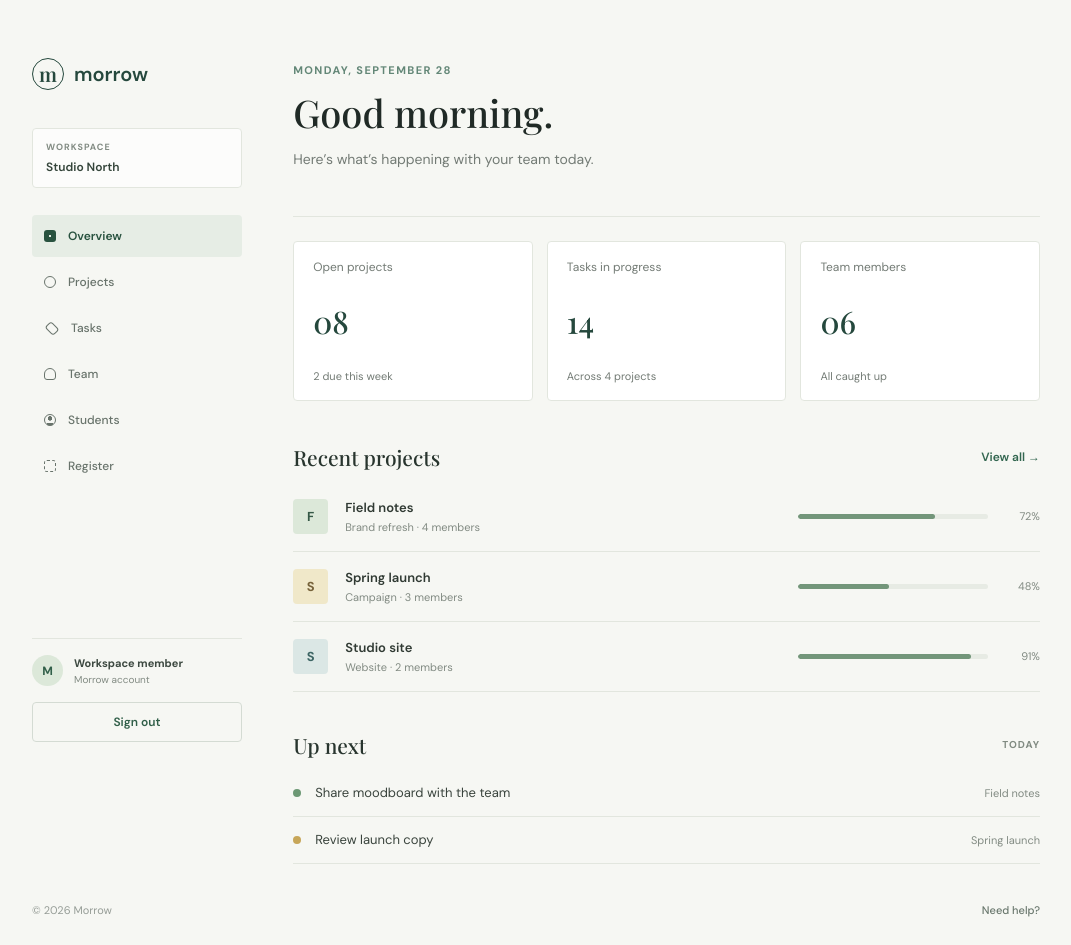
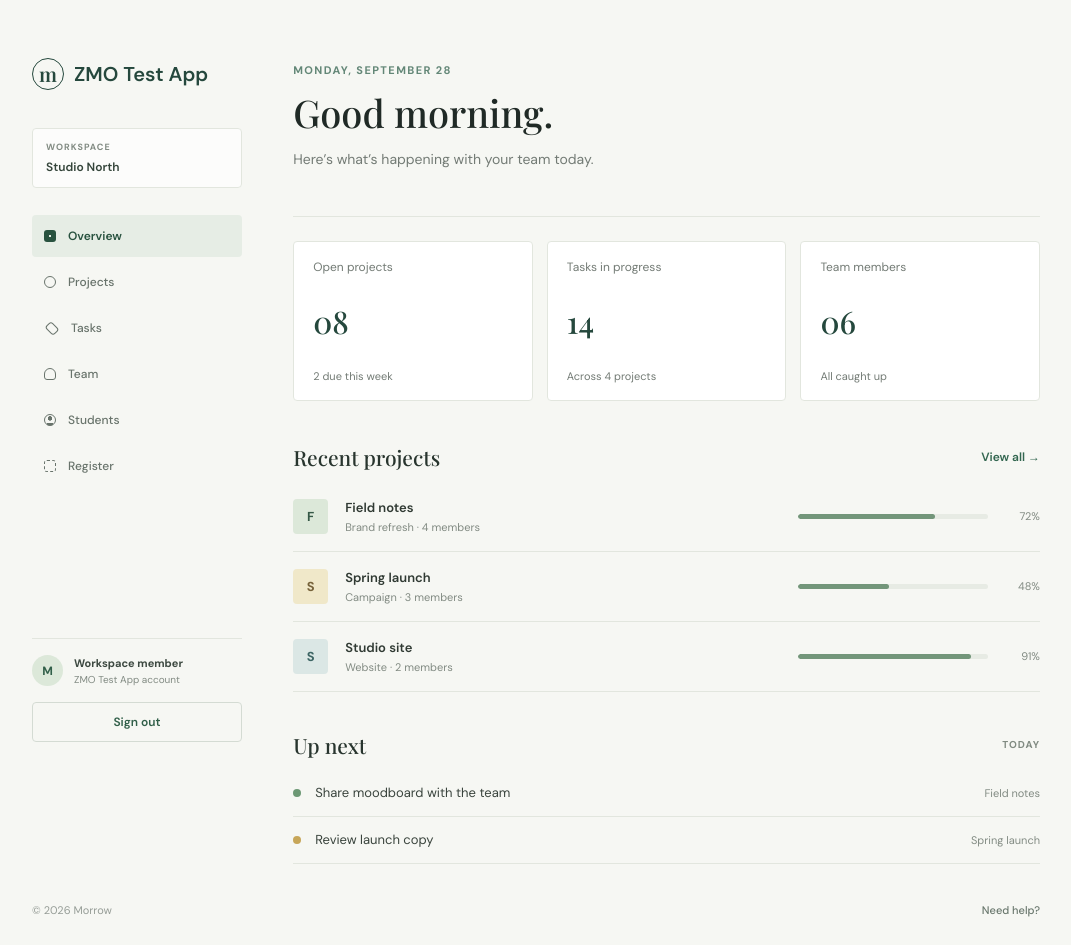
Before and after one commit to NaiPoneAi/my-app, a React (Vite) app: page /dashboard in a window 1280 px wide. Shown: the whole page, without its empty margins (104-1175 px from the left). Built offline with nearby package versions, Linux system fonts and the light colour scheme.

Commit message:
Header  change

```diff
--- a/src/react-app/pages/Dashboard.tsx
+++ b/src/react-app/pages/Dashboard.tsx
@@ -9,7 +9,7 @@ function Dashboard({ email, onSignOut, children }: { email?: string; onSignOut:
       <aside className="dashboard-sidebar" aria-label="Dashboard sidebar">
         <a className="dashboard-brand" href="#overview">
           <span className="wordmark-mark" aria-hidden="true">m</span>
-          <span>morrow</span>
+          <span>ZMO Test App</span>
         </a>
 
         <div className="workspace-switcher">
@@ -51,7 +51,7 @@ function Dashboard({ email, onSignOut, children }: { email?: string; onSignOut:
           <span className="member-avatar" aria-hidden="true">{firstName ? firstName[0].toUpperCase() : 'M'}</span>
           <span className="member-details">
             <strong>{firstName || 'Workspace member'}</strong>
-            <small>{email || 'Morrow account'}</small>
+            <small>{email || 'ZMO Test App account'}</small>
           </span>
           <button className="dashboard-signout" onClick={onSignOut} type="button">Sign out</button>
         </div>
--- a/src/react-app/pages/RegisterPage.tsx
+++ b/src/react-app/pages/RegisterPage.tsx
@@ -25,11 +25,11 @@ function RegisterPage({ onRegister }: { onRegister: (credentials: RegisterCreden
 
   return (
     <div className="form-content">
-      <p className="mobile-wordmark"><span className="wordmark-mark">m</span> morrow</p>
+      <p className="mobile-wordmark"><span className="wordmark-mark">m</span> ZMO Test App</p>
       <div className="form-heading">
         <span className="eyebrow">JOIN YOUR WORKSPACE</span>
         <h2>Create your account</h2>
-        <p>Set up your Morrow profile and get started.</p>
+        <p>Set up your ZMO Test App profile and get started.</p>
       </div>
 
       <form className="login-form register-form" onSubmit={handleSubmit}>
--- a/src/react-app/pages/SignInPage.tsx
+++ b/src/react-app/pages/SignInPage.tsx
@@ -15,7 +15,7 @@ function SignInPage({ email, onEmailChange, password, onPasswordChange, onSubmit
     <div className="form-content">
       <p className="mobile-wordmark"><span className="wordmark-mark">m</span> morrow</p>
       <div className="form-heading">
-        <h2>Sign in to Morrow</h2>
+        <h2>Sign in to ZMO Test App</h2>
         <p>Pick up right where your team left off.</p>
       </div>
 
--- a/src/react-app/pages/SignOutPage.tsx
+++ b/src/react-app/pages/SignOutPage.tsx
@@ -8,7 +8,7 @@ function SignOutPage({ onReturnToLogin }: SignOutPageProps) {
       <span className="status-symbol signed-out-symbol" aria-hidden="true">&#8594;</span>
       <span className="eyebrow">SIGNED OUT</span>
       <h2>See you next time.</h2>
-      <p>You have been signed out of this Morrow session.</p>
+      <p>You have been signed out of this ZMO Test App session.</p>
       <button className="primary-button return-button" onClick={onReturnToLogin} type="button">
         Back to sign in <span aria-hidden="true">&#8594;</span>
       </button>
```
